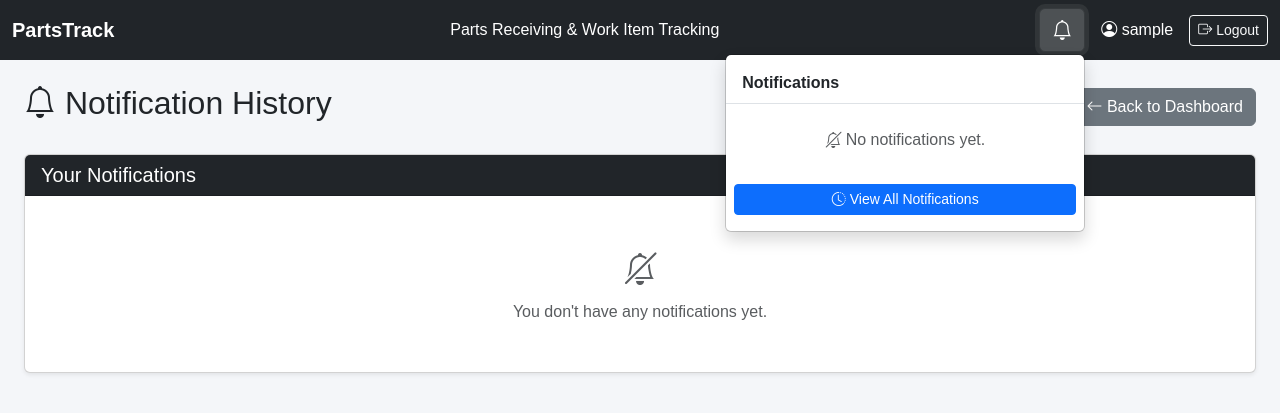
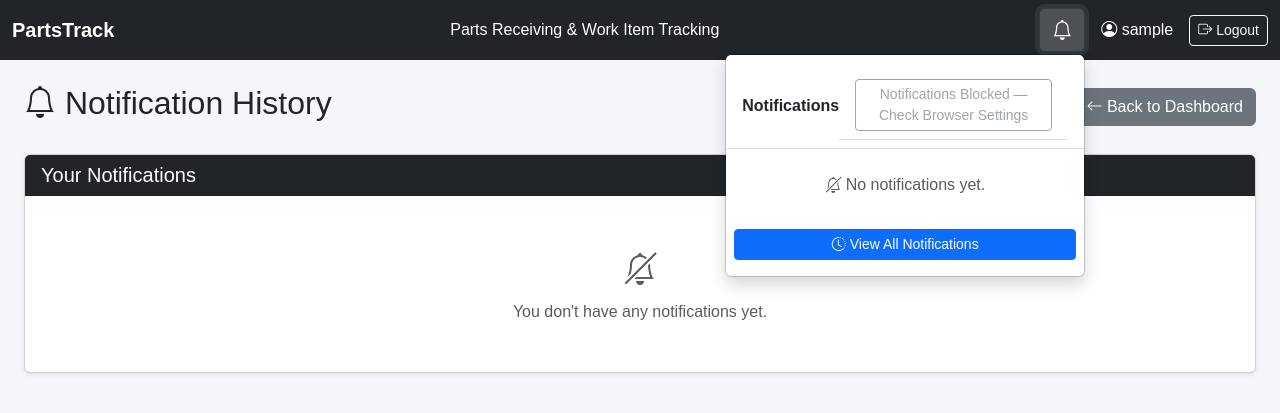
Before and after one commit to janfloris/PartsTrack, a Flask app: page /notifications in a window 1280 px wide, after a click on "Notifications". Shown: the top 413 px of the page. Run offline with Flask 3, Linux system fonts and the light colour scheme; the visitor is signed in with stand-in values (Sample User, id 1); data that the repository does not hold is empty; some libraries are stand-ins or nearby versions.

Commit message:
WIP - Notifications done

```diff
--- a/app/routes.py
+++ b/app/routes.py
@@ -17,7 +17,7 @@ from flask_login import (
 from app.models import WorkItem, PartsOrder, PartLine, Technician, Supplier, User, Notification
 from datetime import date, datetime
 from functools import wraps
-from flask import abort
+from flask import abort, jsonify
 
 main = Blueprint("main", __name__)
 
@@ -1116,3 +1116,30 @@ def open_notification(notification_id):
     return redirect(
         url_for("main.work_item_details", item_id=work_item_id)
     )
+
+
+@main.route("/notifications/check")
+def check_notifications():
+    unread_notifications = (
+        Notification.query.filter_by(
+            user_id=current_user.id,
+            is_read=False
+        )
+        .order_by(
+            Notification.created_at.desc(),
+            Notification.id.desc()
+        )
+        .all()
+    )
+
+    return jsonify({
+        "unread_count": len(unread_notifications),
+        "notifications": [
+            {
+                "id": notification.id,
+                "message": notification.message,
+                "work_item_id": notification.work_item_id
+            }
+            for notification in unread_notifications
+        ]
+    })
--- /dev/null
+++ b/app/static/js/notifications.js
@@ -0,0 +1,116 @@
+
+document.addEventListener("DOMContentLoaded", () => {
+    if (!("Notification" in window)) {
+        return;
+    }
+
+    const enableButton = document.getElementById(
+        "enable-notifications"
+    );
+
+    if (enableButton) {
+        if (Notification.permission === "granted") {
+            enableButton.textContent = "Desktop Notifications Enabled";
+            enableButton.disabled = true;
+        } else if (Notification.permission === "denied") {
+            enableButton.textContent =
+                "Notifications Blocked — Check Browser Settings";
+            enableButton.disabled = true;
+        } else {
+            enableButton.addEventListener("click", async () => {
+                const permission = await Notification.requestPermission();
+
+                if (permission === "granted") {
+                    enableButton.textContent =
+                        "Desktop Notifications Enabled";
+                    enableButton.disabled = true;
+                }
+            });
+        }
+    }
+
+    // Prevent duplicate notification checks across open tabs.
+    const shownNotifications = new Set();
+    let initialized = false;
+    let checking = false;
+
+    async function checkNotifications() {
+        if (checking) return;
+        checking = true;
+
+        try {
+            const response = await fetch("/notifications/check", {
+                cache: "no-store"
+            });
+
+            if (!response.ok) return;
+
+            const data = await response.json();
+
+            // Update the notification bell count.
+            const badge = document.getElementById(
+                "notification-count"
+            );
+
+            if (badge) {
+                badge.textContent = data.unread_count;
+                badge.style.display =
+                    data.unread_count > 0 ? "" : "none";
+            }
+
+            // First check establishes existing notifications.
+            // Don't display desktop alerts for old notifications.
+            if (!initialized) {
+                data.notifications.forEach(notification => {
+                    shownNotifications.add(notification.id);
+                });
+
+                initialized = true;
+                return;
+            }
+
+            for (const notification of data.notifications) {
+                if (shownNotifications.has(notification.id)) {
+                    continue;
+                }
+
+                shownNotifications.add(notification.id);
+
+                if (Notification.permission !== "granted") {
+                    continue;
+                }
+
+                const desktopNotification = new Notification(
+                    "PartsTrack — All Parts Received",
+                    {
+                        body: notification.message,
+                        tag: `partstrack-${notification.id}`
+                    }
+                );
+
+                desktopNotification.onclick = () => {
+                    window.focus();
+
+                    window.location.href =
+                        `/work-item/${notification.work_item_id}`;
+
+                    desktopNotification.close();
+                };
+            }
+
+        } catch (error) {
+            console.error(
+                "PartsTrack notification check failed:",
+                error
+            );
+        } finally {
+            checking = false;
+        }
+    }
+
+    // Establish initial notification state.
+    checkNotifications();
+
+    // Check for new notifications every 15 seconds.
+    setInterval(checkNotifications, 15000);
+});
--- a/app/templates/base.html
+++ b/app/templates/base.html
@@ -50,10 +50,11 @@
                         <i class="bi bi-bell fs-5"></i>
 
                         {% if unread_notification_count > 0 %}
-                            <span class="position-absolute top-0 start-100 translate-middle
-                                        badge rounded-pill bg-danger">
-                                {{ unread_notification_count }}
-                            </span>
+                        <span id="notification-count"
+                            class="position-absolute top-0 start-100 translate-middle
+                                    badge rounded-pill bg-danger">
+                            {{ unread_notification_count }}
+                        </span>
                         {% endif %}
 
                     </button>
@@ -64,6 +65,15 @@
 
                         <div class="px-3 py-2 border-bottom d-flex justify-content-between align-items-center">
                             <strong>Notifications</strong>
+
+                            <div class="px-3 py-2 border-bottom">
+                                <button type="button"
+                                        id="enable-notifications"
+                                        class="btn btn-outline-secondary btn-sm w-100">
+                                    <i class="bi bi-bell-fill"></i>
+                                    Enable Desktop Notifications
+                                </button>
+                            </div>
 
                             {% if unread_notification_count > 0 %}
                                 <span class="badge bg-danger">
@@ -183,6 +193,9 @@
     </main>
 
     <script src="https://cdn.jsdelivr.net/npm/bootstrap@5.3.3/dist/js/bootstrap.bundle.min.js"></script>
+    {% if current_user.is_authenticated %}
+    <script src="{{ url_for('static', filename='js/notifications.js') }}"></script>
+    {% endif %}
 
 </body>
 
```
Also changed, not shown: README.md.
